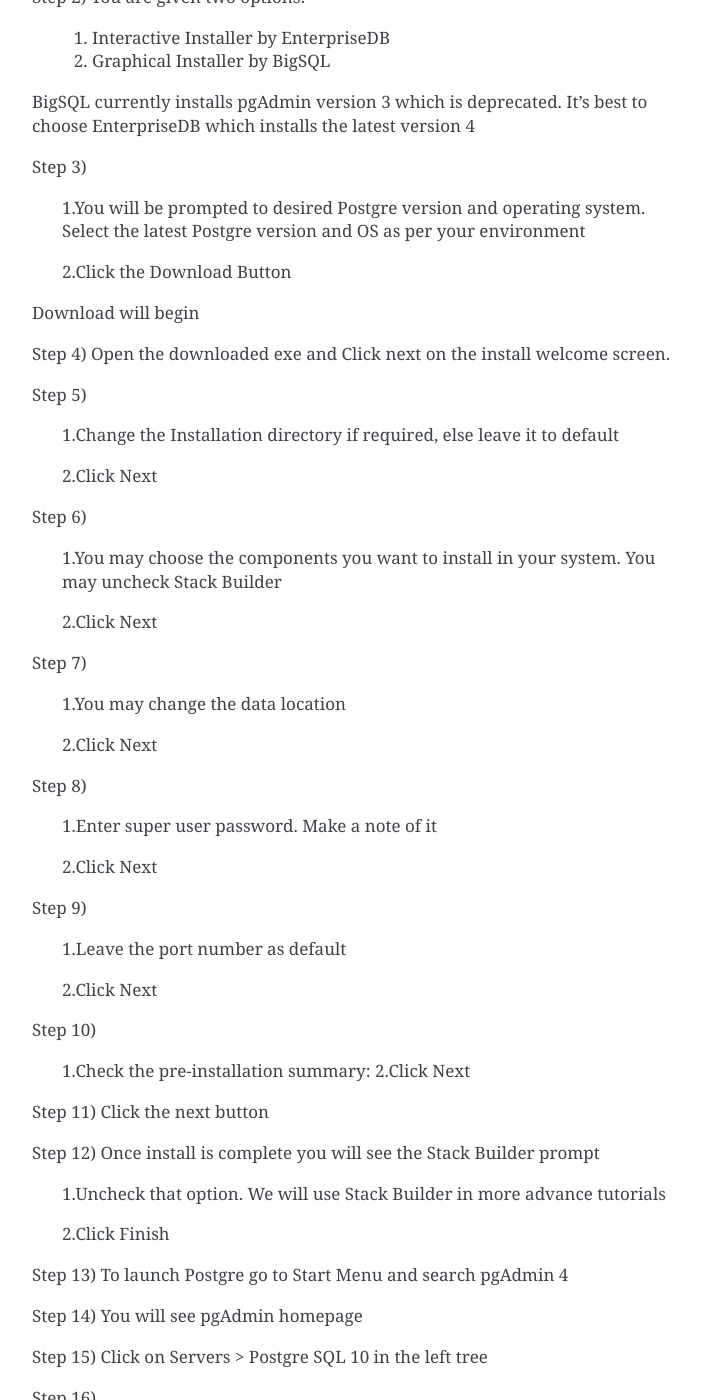
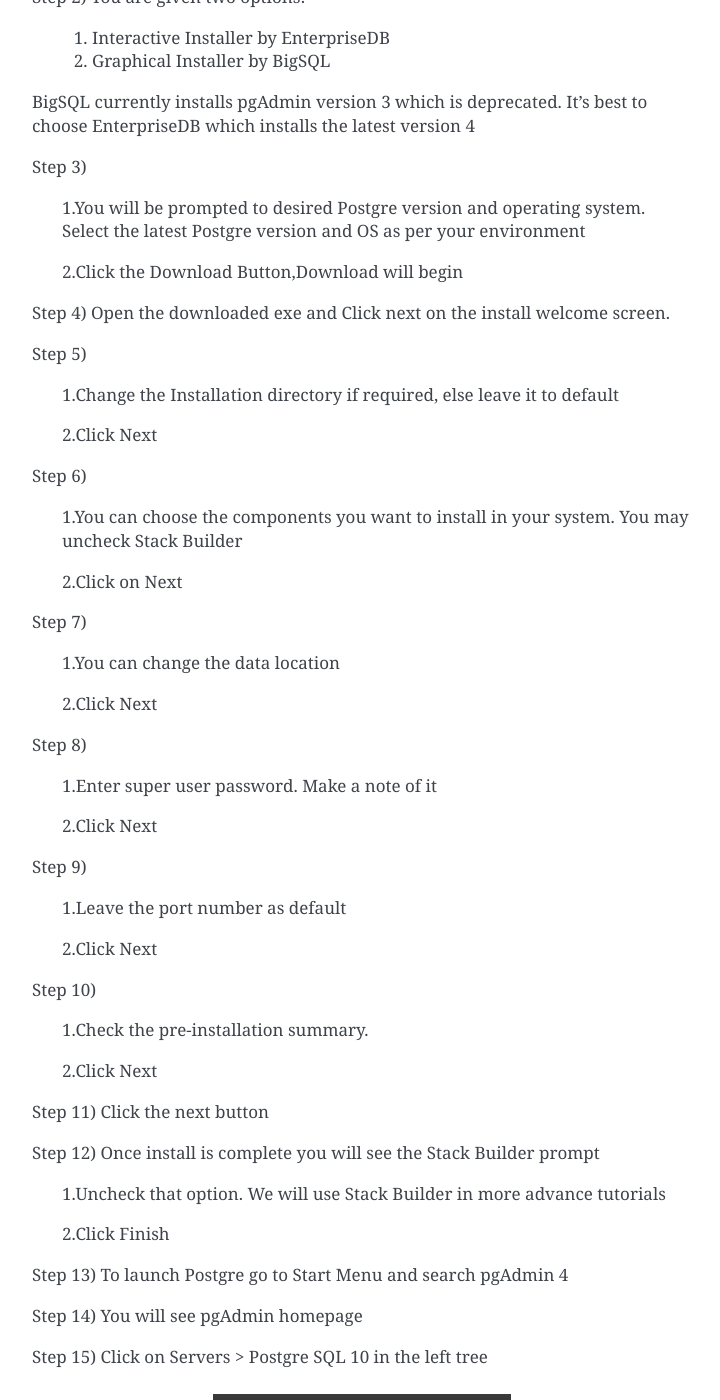
Before and after one commit to ScorpioBroker/ScorpioBroker, a Sphinx documentation site: the page built from docs/en/source/onepageTutorial.rst, in a window 1280 px wide and 1400 px high, scrolled down 7498 px. Shown: the whole window, without its empty margins (388-1108 px from the left). Built offline with Sphinx 7.4.7, drawn with Linux system fonts in a browser that asks for light colours; some of the changed text lies outside the part shown.

Commit message:
systemOverview added

```diff
--- a/docs/en/source/onepageTutorial.rst
+++ b/docs/en/source/onepageTutorial.rst
@@ -173,10 +173,7 @@
  1.You will be prompted to desired Postgre version and operating system. Select the latest
  Postgre version and OS as per your environment
 
- 2.Click the Download Button
-
-Download will begin
-
+ 2.Click the Download Button,Download will begin
 
 Step 4) Open the downloaded exe and Click next on the install welcome screen.
 
@@ -190,14 +187,14 @@
 
 Step 6)
 
- 1.You may choose the components you want to install in your system. You may uncheck Stack Builder
+ 1.You can choose the components you want to install in your system. You may uncheck Stack Builder
 
- 2.Click Next
+ 2.Click on Next
 
 
 Step 7)
 
- 1.You may change the data location
+ 1.You can change the data location
 
  2.Click Next
 
@@ -218,7 +215,8 @@
 
 Step 10)
 
- 1.Check the pre-installation summary:
+ 1.Check the pre-installation summary.
+
  2.Click Next
 
 
@@ -246,6 +244,8 @@
 
 Step 15) Click on Servers > Postgre SQL 10 in the left tree
 
+.. figure:: figures/dbconfig-1.png
+
 Step 16)
 
  1.Enter super user password set during installation
--- a/docs/en/source/security.rst
+++ b/docs/en/source/security.rst
@@ -5,7 +5,7 @@
 
 A new Authentication & Authorization service compliant to OAuth2.0 specs has been introduced that will provide the application layer security to the entire NGB components & services.
 
-.. figure:: figures/Architecture.png
+.. figure:: figures/security.png
 
 *****************************************
 Security - Functional Request Flow
```
Also changed, not shown: other parts of docs/en/source/onepageTutorial.rst (+29 -28 lines), docs/en/source/index.rst (+7 -0 lines), docs/en/source/systemOverview.rst (added, +39 -0 lines), docs/en/source/figures/dbconfig-1.png (added), docs/en/source/figures/dbconfig-2.png (added), docs/en/source/figures/dbconfig-3.png (added), docs/en/source/figures/dbconfig-4.png (added), docs/en/source/figures/dbconfig-5.png (added), docs/en/source/figures/deploymentarchitecture.png (added), docs/en/source/figures/security.png (added).
